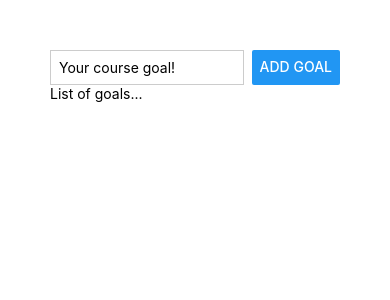
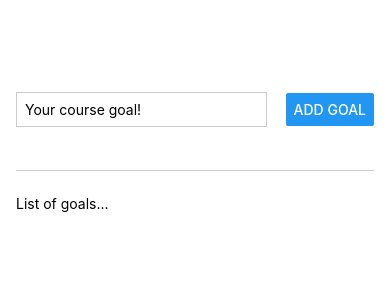
Before and after one commit to roisusi/React-Native-Udemy, a React Native app in the folder RNCourse/: screen / in a window 390 px wide. Shown: the top 300 px of the page. Built offline with nearby package versions, Linux system fonts and the light colour scheme.

Commit message:
more study

```diff
--- a/RNCourse/App.js
+++ b/RNCourse/App.js
@@ -9,7 +9,7 @@ export default function App() {
         <Button title="Add Goal"></Button>
       </View>
 
-      <View>
+      <View style={styles.goalsContainer}>
         <Text>List of goals...</Text>
       </View>
     </View>
@@ -18,14 +18,25 @@ export default function App() {
 
 const styles = StyleSheet.create({
   appContainer: {
+    flex: 1,
     padding: 50,
+    paddingHorizontal: 16,
   },
-  inputContainer: { flexDirection: "row", justifyContent: "space-between" },
+  inputContainer: {
+    flex: 1,
+    flexDirection: "row",
+    justifyContent: "space-between",
+    alignItems: "center",
+    marginBottom: 24,
+    borderBottomWidth: 1,
+    borderBottomColor: "#cccccc",
+  },
   textInput: {
     borderWidth: 1,
     borderColor: "#cccccc",
-    width: "80%", //take 80% of the container
+    width: "70%", //take 70% of the container
     marginRight: 8,
     padding: 8,
   },
+  goalsContainer: { flex: 5 },
 });
```
